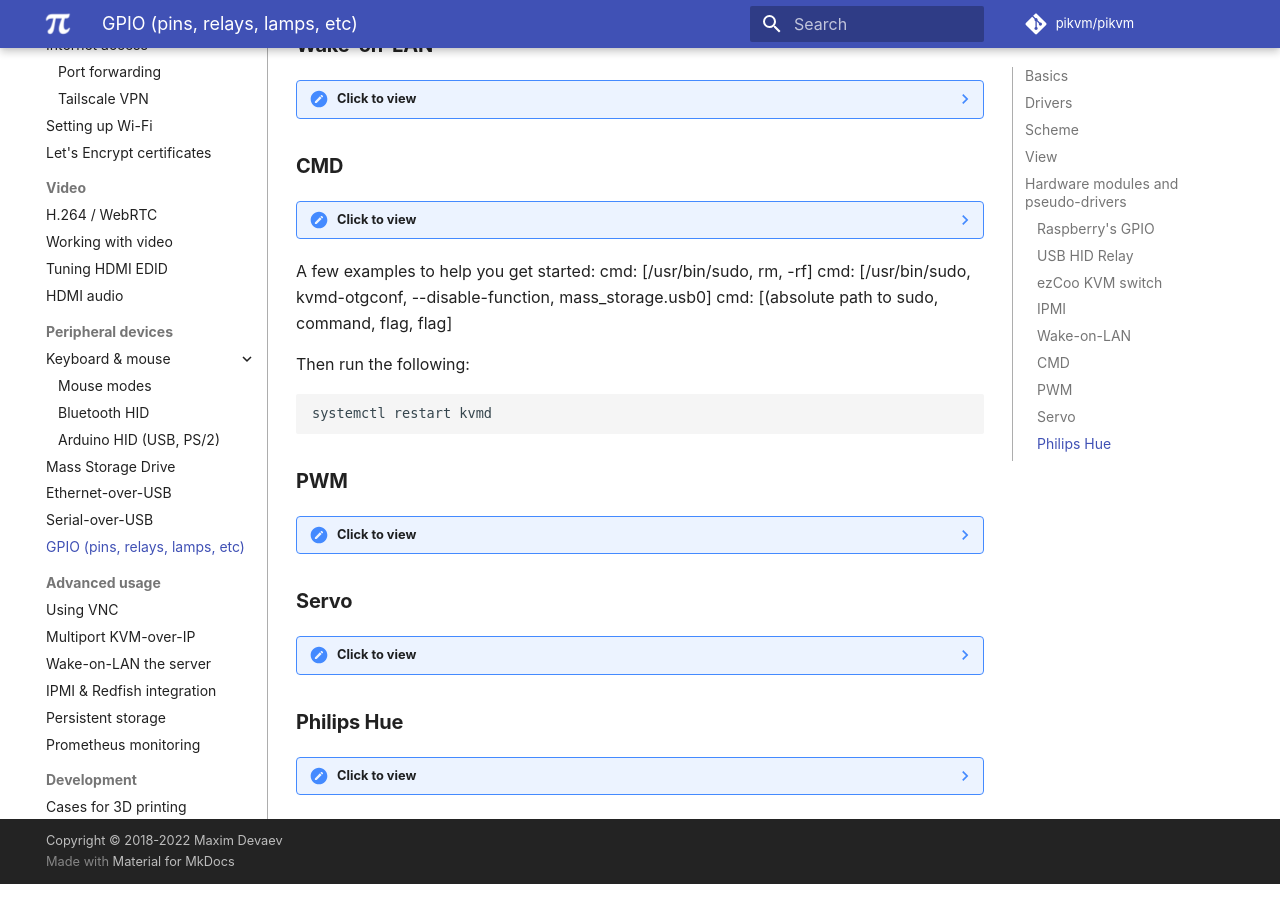
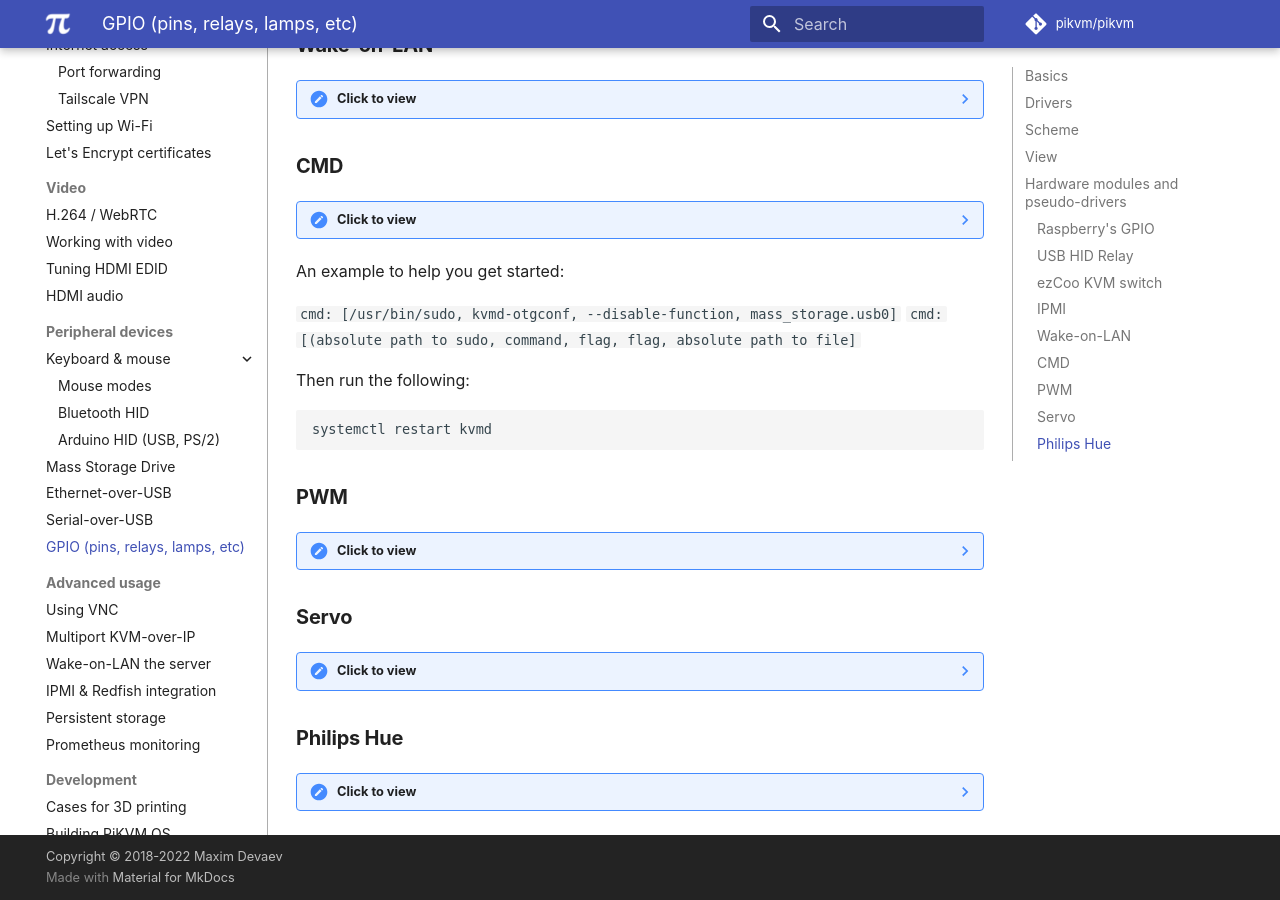
Before and after one commit to pikvm/pikvm, an MkDocs documentation site: the page built from docs/gpio.md, in a window 1280 px wide and 900 px high, scrolled down 6200 px. Built offline with MkDocs 1.6.1 and Material for MkDocs 9.7.7, drawn with Linux system fonts in a browser that asks for light colours; some web fonts are replaced; comment, search, counter and statistics services are not loaded.

Commit message:
Update gpio.md

````diff
--- a/docs/gpio.md
+++ b/docs/gpio.md
@@ -325,10 +325,10 @@
                     - ["reboot_button|confirm|Reboot PiKVM"]
     ```
 
-A few examples to help you get started:
-cmd: [/usr/bin/sudo, rm, -rf]
-cmd: [/usr/bin/sudo, kvmd-otgconf, --disable-function, mass_storage.usb0]
-cmd: [(absolute path to sudo, command, flag, flag]
+An example to help you get started:
+
+`cmd: [/usr/bin/sudo, kvmd-otgconf, --disable-function, mass_storage.usb0]`
+`cmd: [(absolute path to sudo, command, flag, flag, absolute path to file]`
 
 Then run the following:
 
````
